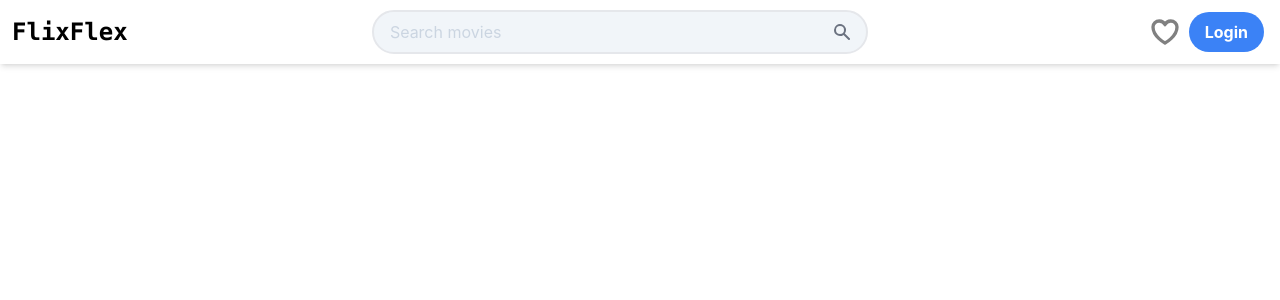
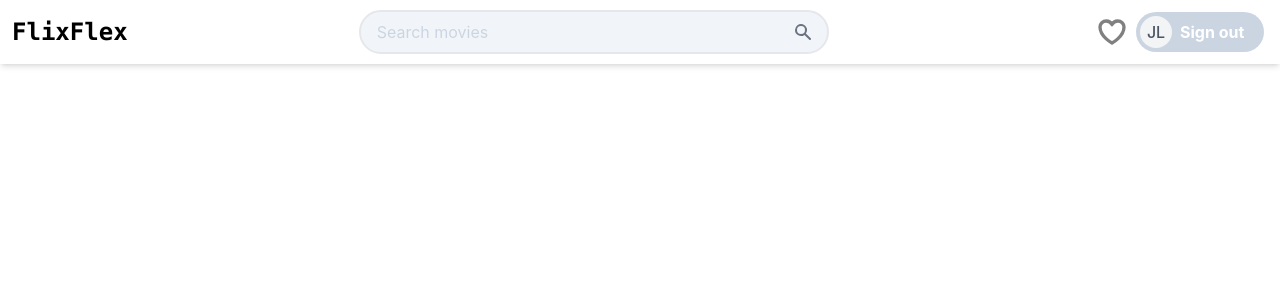
Before and after one commit to abdel7ak96/FlixFlex_fullstack, a Next.js app: page / in a window 1280 px wide. Both pictures are taken after a click on the button "Login". Shown: the top 300 px of the page. Built offline with nearby package versions, Linux system fonts and the light colour scheme.

Commit message:
Implement: complete auth UI

```diff
--- a/components/Header/auth.tsx
+++ b/components/Header/auth.tsx
@@ -1,9 +1,22 @@
+import { useState } from 'react';
+
 const Auth = ({ className }: { className?: string }) => {
-  const connected = true;
+  const [connected, setConnected] = useState<boolean>(false);
 
-  return (
+  const disconnectedComp = (
+    <div className={`${className}`}>
+      <button
+        onClick={() => setConnected(true)}
+        className="bg-blue-500 hover:bg-blue-700 text-white font-bold py-2 px-4 rounded-full"
+      >
+        Login
+      </button>
+    </div>
+  );
+
+  const connnectedComp = (
     <div className={`${className} m-4 flex justify-end items-center space-x-2`}>
-      <button className="hover:cursor-pointer">
+      <button className="hover:cursor-pointer" title='Favorites list'>
         <div>
           <svg
             className="h-8"
@@ -21,15 +34,32 @@ const Auth = ({ className }: { className?: string }) => {
             />
           </svg>
         </div>
-        {/* <div className="relative right-4 bottom-4 bg-red-500 p-1 px-2 rounded-full text-white text-xs">
+
+        {/*
+        /// TODO: Chip displaying count of favorite movies, Add if you had time
+        <div className="relative right-4 bottom-4 bg-red-500 p-1 px-2 rounded-full text-white text-xs">
           1
         </div> */}
       </button>
-      <button className="bg-blue-500 hover:bg-blue-700 text-white font-bold py-2 px-4 rounded-full">
-        Login
-      </button>
+      <div>
+        <button
+          onClick={() => setConnected(false)}
+          className="bg-slate-300 hover:bg-slate-400 flex items-center w-32 rounded-full p-1"
+        >
+          <div className="relative content-start inline-flex items-center justify-center w-8 h-8 overflow-hidden bg-gray-100 rounded-full dark:bg-gray-600">
+            <span className="font-medium text-gray-600 dark:text-gray-300">
+              JL
+            </span>
+          </div>
+          <span className="content-center text-white font-bold px-2">
+            Sign out
+          </span>
+        </button>
+      </div>
     </div>
   );
+
+  return connected ? connnectedComp : disconnectedComp;
 };
 
 export default Auth;
```
